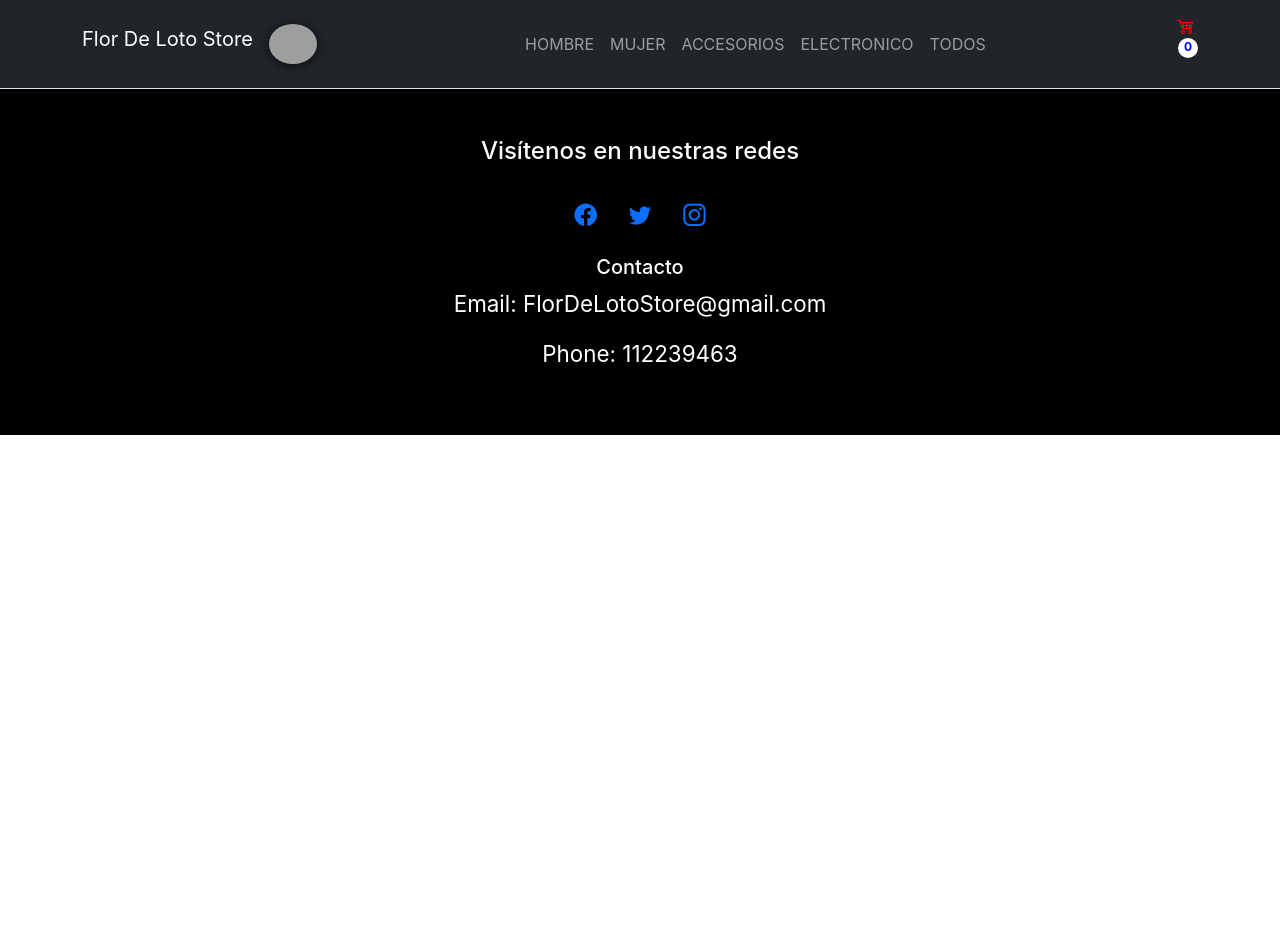
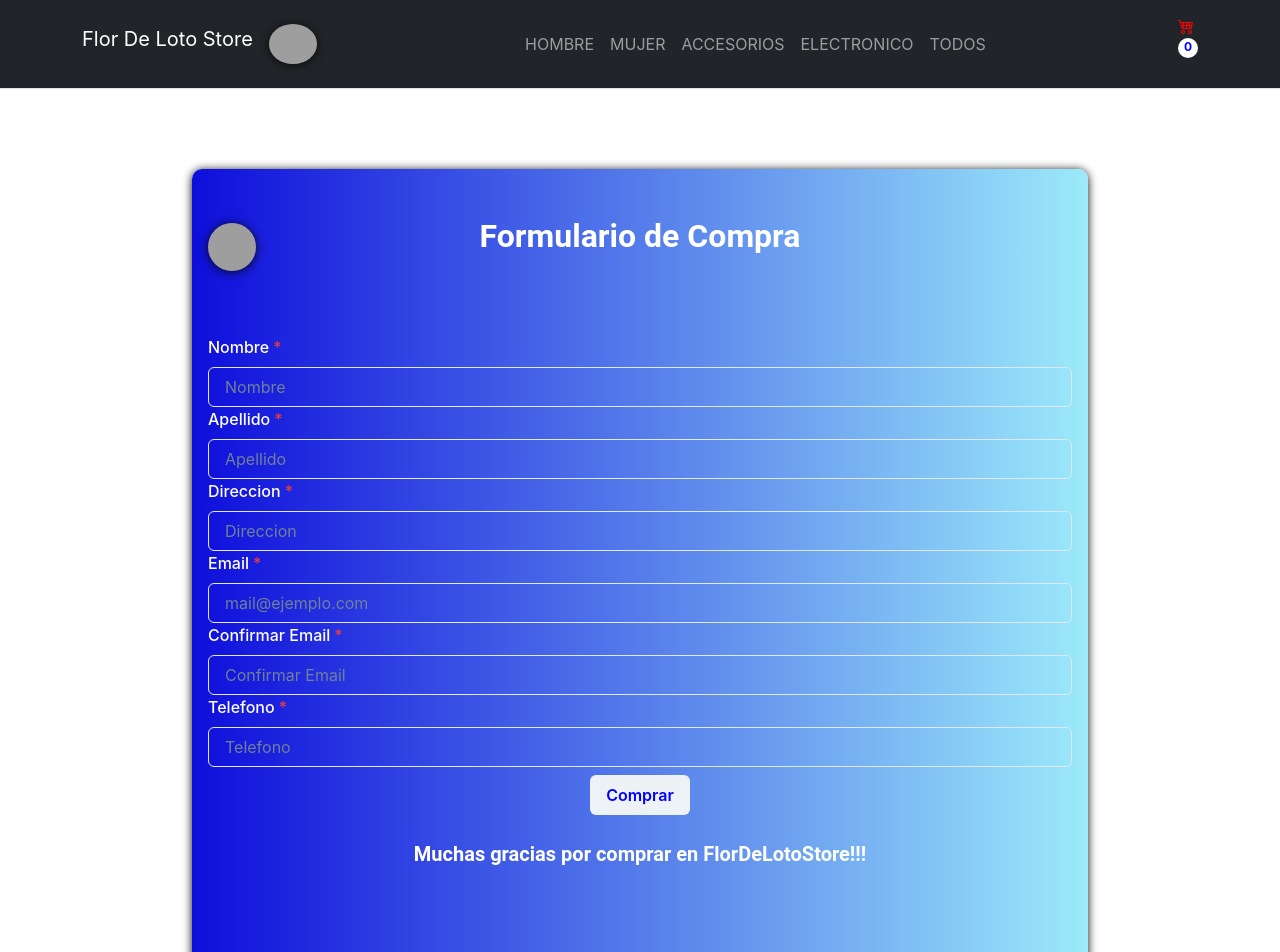
Before and after one commit to Martinl06/Ecommerce-con-React, a React (Vite) app: page /Formulario in a window 1280 px wide. Shown: the top 952 px of the page. Before the commit the page ends 800 px from the top, so only its background shows below. Built offline with nearby package versions, Linux system fonts and the light colour scheme; grey boxes are pictures that could not be loaded.

Commit message:
formulario

```diff
--- a/src/App.jsx
+++ b/src/App.jsx
@@ -6,9 +6,9 @@ import ItemDetailContainer from "./components/ItemDetailContainer";
 import { ChakraProvider } from "@chakra-ui/react";
 import Imagen from "./components/Imagen";
 import Footer from "./components/Footer";
+import Formulario from "./components/Formulario";
 
 
-import { useEffect, useState } from "react";
 import Cart from './components/Cart'
 import { CartContextProvider } from "./Context/CartContext";
 
@@ -21,11 +21,13 @@ function App() {
       <BrowserRouter>
         <Navbar />
           <Routes>
-          <Route path ="/Todos" element={<ItemListContainer greeting={<h1>Bienvenidos a nuestra tienda virtual!!!</h1>}/>} />
+            <Route path="/Ecommerce-con-React" element = {<Imagen/>} />
+            <Route path ="/Todos" element={<ItemListContainer greeting={<h1>Bienvenidos a nuestra tienda virtual!!!</h1>}/>} />
             <Route path="/" element = {<Imagen/>} />
             <Route path="/category/:category" element = {<ItemListContainer greeting={<h1>Bienvenidos a nuestra tienda virtual!!!</h1>}/>} />
             <Route path="/product/:id" element = {<ItemDetailContainer/> } />
             <Route path="/cart" element = {<Cart/>}/>
+            <Route path='/Formulario' element={<Formulario/>}/>
           </Routes>
         <Footer />
       </BrowserRouter>
--- a/src/Context/CartContext.jsx
+++ b/src/Context/CartContext.jsx
@@ -58,17 +58,8 @@ export function CartContextProvider ({ children }){
             return listaCarrito.reduce((acc, product) => acc += product.quantity, 0)
         }
 
-        function finalizarCompra () {
-            const MySwal = withReactContent(Swal)
-            MySwal.fire({
-                title: <p>Compra Finalizada </p>,
-                text: "Gracias por su compra!!!",
-                icon: 'success',
-                confirmButtonText: 'Ok',
-                timer: 4000,
 
-            })
-        }
+        const carritoVacio = () => setListaCarrito([])
 
 
     return(
@@ -78,7 +69,7 @@ export function CartContextProvider ({ children }){
             clearCart,
             totalPrice,
             totalQuantity,
-            finalizarCompra,
+            carritoVacio,
             listaCarrito
         }}>
             {children}
--- a/src/app.css
+++ b/src/app.css
@@ -138,3 +138,41 @@ img{
         padding-bottom: 3rem;
     }
 }
+
+.forms{
+    width: 70%;
+    height: 51rem;
+    margin: 5rem auto;
+    padding: 3rem 1rem;
+    box-shadow: 0px 1px 10px rgb(7, 7, 7);
+    align-items: center;
+    text-align: center;
+    border-radius: 10px;
+    color: #FFF;
+    background:  linear-gradient(90deg, rgba(2,0,36,1) 0%, rgb(14, 14, 219) 0%, rgb(156, 234, 250) 100%);
+}
+
+.tituloForm{
+    font-size: 2rem;
+    margin-bottom: 2rem;
+    font-family: 'Roboto';
+    font-weight: bold;
+    text-align: center;
+}
+
+.imageForm{
+    width: 3rem;
+    height: 3rem;
+    border-radius: 50%;
+    margin-bottom: 2rem;
+    margin-top: -2rem;
+
+}
+
+.parrafoForm{
+    font-size: 1.25rem;
+    margin: 1rem auto;
+    font-family: 'Roboto';
+    font-weight: bold;
+    text-align: center;
+}
--- a/src/components/Cart/index.jsx
+++ b/src/components/Cart/index.jsx
@@ -1,11 +1,12 @@
 import { Button, Center, Flex, HStack, Image, Text, VStack } from '@chakra-ui/react'
+import { Link, NavLink } from 'react-router-dom';
 import { useCartContext } from "../../Context/CartContext";
 
 
 const index = () => {
 
 
-  const {listaCarrito , totalPrice, removeProduct, clearCart, finalizarCompra} = useCartContext()
+  const {listaCarrito , totalPrice, removeProduct, clearCart,} = useCartContext()
 
 
 
@@ -38,7 +39,9 @@ const index = () => {
           <Flex flexWrap= 'wrap'>
           <Text m='9' className ='totalCart'>Total: U$S ${totalPrice()}</Text>
           <Button className ='vaciarCarrito' m='9' p='5' colorScheme='red' size='sm' onClick={clearCart}>Vaciar Carrito</Button>
-          <Button colorScheme='red'  m='9' p='5' size='sm' onClick={finalizarCompra}>Finalizar compra</Button>
+          <NavLink as= {Link} to="/formulario">
+          <Button colorScheme='red'  m='9' p='5' size='sm'>Finalizar compra</Button>
+          </NavLink>
           </Flex>
           </>
           }
--- /dev/null
+++ b/src/components/Formulario/index.jsx
@@ -0,0 +1,119 @@
+import React, { useState } from 'react'
+import {
+    FormControl,
+    FormLabel,
+    Input,
+    Flex,
+    Button,
+  } from '@chakra-ui/react'
+  import { useCartContext } from '../../Context/CartContext';
+  import { collection, addDoc, getFirestore } from "firebase/firestore";
+  import {db} from "../../db/firebase-config"
+
+  import Swal from "sweetalert2";
+  import withReactContent from 'sweetalert2-react-content'
+
+
+
+  const index  = () => {
+
+    const [inputNombre , setInputNombre] = useState('')
+    const [inputApellido , setInputApellido] = useState('')
+    const [inputDireccion , setInputDireccion] = useState('')
+    const [inputEmail , setInputEmail] = useState('')
+    const [inputConfirmEmail , setInputConfirmEmail] = useState('')
+    const [inputTelefono , setInputTelefono] = useState('')
+    const {inputId, setInputId} = useState(null)
+
+
+    const {listaCarrito, totalPrice, carritoVacio} = useCartContext();
+
+    const createOrder = {
+        items: listaCarrito.map(product =>({ id: product.id, title: product.title, price: product.price, quantity: product.quantity})),
+        total: totalPrice(),
+        Nombre: inputNombre,
+        Apellido: inputApellido,
+        Direccion: inputDireccion,
+        Email: inputEmail,
+        Telefono: inputTelefono,
+
+    }
+
+    const AlertaCompraFinal = () => {
+        const MySwal = withReactContent(Swal)
+        MySwal.fire({
+            title: <p>Compra Finalizada </p>,
+            text: "Gracias por su compra!!!, Su Orden de Compra es: " + {inputId},
+            icon: 'success',
+            confirmButtonText: 'Ok',
+
+        })
+    }
+
+    const handleId = (id) => {
+        setInputId(id)
+    }
+
+
+
+    const handleClick = () => {
+        const db = getFirestore();
+        const ordersCollection = collection(db, "orders");
+        addDoc(ordersCollection, createOrder)
+        .then(({id}) => {
+            handleId(id)})
+            carritoVacio()
+            AlertaCompraFinal()
+}
+
+
+
+
+    return (
+      <>
+      <Flex>
+      <div className= "forms">
+      <h1 className= "tituloForm">Formulario de Compra</h1>
+      <div className= "imageForm">
+      <img
+        src="https://www.stanser.com/wp-content/uploads/2020/12/Flor-de-Loto.jpg"
+        className="d-inline-block align-top imageForm "
+        alt="Flor de Loto"/>
+      </div>
+        <FormControl isRequired >
+          <FormLabel >Nombre</FormLabel>
+          <Input id='inputNombre' value={inputNombre} onChange={(e) => setInputNombre(e.target.value)} type='text' placeholder="Nombre"/>
+
+
+          <FormLabel>Apellido</FormLabel>
+          <Input id='inputApellido' value={inputApellido} onChange={(e) => setInputApellido(e.target.value)} type="text" placeholder="Apellido" />
+
+
+          <FormLabel>Direccion</FormLabel>
+          <Input id='inputDireccion' value={inputDireccion} onChange={(e) => setInputDireccion(e.target.value)} type="text" placeholder="Direccion" />
+
+
+          <FormLabel>Email</FormLabel>
+          <Input id='inputEmail' value={inputEmail} onChange={(e) => setInputEmail(e.target.value)} type="email" placeholder="mail@ejemplo.com"/>
+
+
+          <FormLabel>Confirmar Email</FormLabel>
+          <Input id="inputConfirmEmail" value={inputConfirmEmail} onChange= {(e) => setInputConfirmEmail(e.target.value)} type="email" placeholder="Confirmar Email"/>
+
+
+          <FormLabel>Telefono</FormLabel>
+          <Input id='inputTelefono' value={inputTelefono} onChange={(e) => setInputTelefono(e.target.value)} type="number" placeholder="Telefono"  />
+        </FormControl>
+
+            <Button disabled={
+                  !inputNombre || !inputTelefono || !inputEmail || inputConfirmEmail !== inputEmail || !inputApellido || !inputDireccion
+                } onClick={handleClick} color='blue' my='2'>Comprar</Button>
+        <p className="parrafoForm">Muchas gracias por comprar en FlorDeLotoStore!!!</p>
+        </div>
+        </Flex>
+      </>
+    );
+}
+
+
+export default index
```
